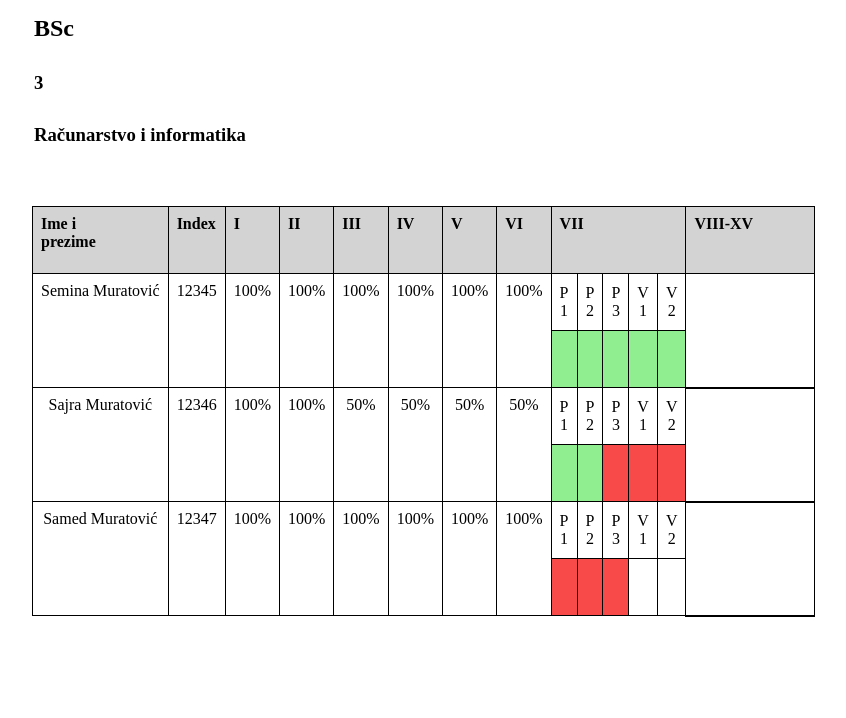
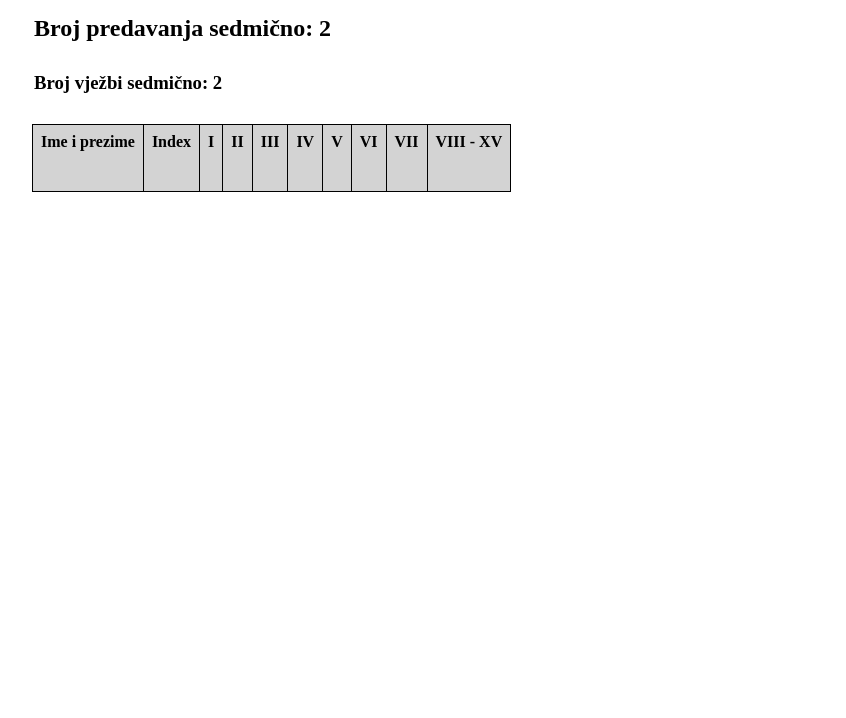
Before and after one commit to smuratovic3/Attendance-Manager, a plain HTML site: page html/prisustvo.html in a window 1280 px wide. Shown: the part 82-800 px from the top of the page, without its empty margins (6-852 px from the left). Drawn offline with Linux system fonts and the light colour scheme.

Commit message:
Pocetna implementacija, dodano iscrtavanje headera tabele

```diff
--- a/html/prisustvo.html
+++ b/html/prisustvo.html
@@ -1,14 +1,14 @@
 <!DOCTYPE html>
 <html lang="en">
-
   <head>
-    <meta name ="viewport" content="width-device-width, initial-scale=1">
-    <link rel="stylesheet" type="text/css" href="../css/prisustvo.css">
+    <meta name="viewport" content="width=device-width, initial-scale=1" />
+    <link rel="stylesheet" type="text/css" href="../css/prisustvo.css" />
     <title>Prisustvo</title>
   </head>
 
   <body>
-    <h1>Web tehnologije </h1>
+    <div id="divSadrzaj">
+      <h1>Web tehnologije</h1>
       <h2>BSc</h2>
       <h3>3</h3>
       <h3>Računarstvo i informatika</h3>
@@ -16,7 +16,7 @@
       <div class="tabela">
         <table>
           <tr>
-            <th class="prva_kol">Ime i <br>prezime</th>
+            <th class="prva_kol">Ime i <br />prezime</th>
             <th>Index</th>
             <th>I</th>
             <th>II</th>
@@ -28,21 +28,35 @@
             <th colspan="8">VIII-XV</th>
           </tr>
 
-
           <tr>
-            <td rowspan="2" style="vertical-align: top;">Semina Muratović</td>
-            <td rowspan="2" style="vertical-align: top;">12345</td>
-            <td rowspan="2" style="vertical-align: top;">100%</td>
-            <td rowspan="2" style="vertical-align: top;">100%</td>
-            <td rowspan="2" style="vertical-align: top;">100%</td>
-            <td rowspan="2" style="vertical-align: top;">100%</td>
-            <td rowspan="2" style="vertical-align: top;">100%</td>
-            <td rowspan="2" style="vertical-align: top;">100%</td>
-            <td class="sedma">P <br> 1</td>
-            <td class="sedma">P <br> 2</td>
-            <td class="sedma">P <br> 3</td>
-            <td class="sedma">V <br> 1</td>
-            <td class="sedma">V <br> 2</td>
+            <td rowspan="2" style="vertical-align: top">Semina Muratović</td>
+            <td rowspan="2" style="vertical-align: top">12345</td>
+            <td rowspan="2" style="vertical-align: top">100%</td>
+            <td rowspan="2" style="vertical-align: top">100%</td>
+            <td rowspan="2" style="vertical-align: top">100%</td>
+            <td rowspan="2" style="vertical-align: top">100%</td>
+            <td rowspan="2" style="vertical-align: top">100%</td>
+            <td rowspan="2" style="vertical-align: top">100%</td>
+            <td class="sedma">
+              P <br />
+              1
+            </td>
+            <td class="sedma">
+              P <br />
+              2
+            </td>
+            <td class="sedma">
+              P <br />
+              3
+            </td>
+            <td class="sedma">
+              V <br />
+              1
+            </td>
+            <td class="sedma">
+              V <br />
+              2
+            </td>
             <td rowspan="2" class="zadnja"></td>
             <td rowspan="2" class="zadnja"></td>
             <td rowspan="2" class="zadnja"></td>
@@ -61,19 +75,34 @@
           </tr>
 
           <tr>
-            <td rowspan="2" style="vertical-align: top;">Sajra Muratović</td>
-            <td rowspan="2" style="vertical-align: top;">12346</td>
-            <td rowspan="2" style="vertical-align: top;">100%</td>
-            <td rowspan="2" style="vertical-align: top;">100%</td>
-            <td rowspan="2" style="vertical-align: top;">50%</td>
-            <td rowspan="2" style="vertical-align: top;">50%</td>
-            <td rowspan="2" style="vertical-align: top;">50%</td>
-            <td rowspan="2" style="vertical-align: top;">50%</td>
-            <td class="sedma">P <br> 1</td>
-            <td class="sedma">P <br> 2</td>
-            <td class="sedma">P <br> 3</td>
-            <td class="sedma">V <br> 1</td>
-            <td class="sedma">V <br> 2</td>
+            <td rowspan="2" style="vertical-align: top">Sajra Muratović</td>
+            <td rowspan="2" style="vertical-align: top">12346</td>
+            <td rowspan="2" style="vertical-align: top">100%</td>
+            <td rowspan="2" style="vertical-align: top">100%</td>
+            <td rowspan="2" style="vertical-align: top">50%</td>
+            <td rowspan="2" style="vertical-align: top">50%</td>
+            <td rowspan="2" style="vertical-align: top">50%</td>
+            <td rowspan="2" style="vertical-align: top">50%</td>
+            <td class="sedma">
+              P <br />
+              1
+            </td>
+            <td class="sedma">
+              P <br />
+              2
+            </td>
+            <td class="sedma">
+              P <br />
+              3
+            </td>
+            <td class="sedma">
+              V <br />
+              1
+            </td>
+            <td class="sedma">
+              V <br />
+              2
+            </td>
             <td rowspan="2" class="zadnja"></td>
             <td rowspan="2" class="zadnja"></td>
             <td rowspan="2" class="zadnja"></td>
@@ -92,19 +121,34 @@
           </tr>
 
           <tr>
-            <td rowspan="2" style="vertical-align: top;">Samed Muratović</td>
-            <td rowspan="2" style="vertical-align: top;">12347</td>
-            <td rowspan="2" style="vertical-align: top;">100%</td>
-            <td rowspan="2" style="vertical-align: top;">100%</td>
-            <td rowspan="2" style="vertical-align: top;">100%</td>
-            <td rowspan="2" style="vertical-align: top;">100%</td>
-            <td rowspan="2" style="vertical-align: top;">100%</td>
-            <td rowspan="2" style="vertical-align: top;">100%</td>
-            <td class="sedma">P <br> 1</td>
-            <td class="sedma">P <br> 2</td>
-            <td class="sedma">P <br> 3</td>
-            <td class="sedma">V <br> 1</td>
-            <td class="sedma">V <br> 2</td>
+            <td rowspan="2" style="vertical-align: top">Samed Muratović</td>
+            <td rowspan="2" style="vertical-align: top">12347</td>
+            <td rowspan="2" style="vertical-align: top">100%</td>
+            <td rowspan="2" style="vertical-align: top">100%</td>
+            <td rowspan="2" style="vertical-align: top">100%</td>
+            <td rowspan="2" style="vertical-align: top">100%</td>
+            <td rowspan="2" style="vertical-align: top">100%</td>
+            <td rowspan="2" style="vertical-align: top">100%</td>
+            <td class="sedma">
+              P <br />
+              1
+            </td>
+            <td class="sedma">
+              P <br />
+              2
+            </td>
+            <td class="sedma">
+              P <br />
+              3
+            </td>
+            <td class="sedma">
+              V <br />
+              1
+            </td>
+            <td class="sedma">
+              V <br />
+              2
+            </td>
             <td rowspan="2" class="zadnja"></td>
             <td rowspan="2" class="zadnja"></td>
             <td rowspan="2" class="zadnja"></td>
@@ -123,6 +167,9 @@
           </tr>
         </table>
       </div>
+    </div>
+
+    <script src="../scripts/TabelaPrisustvo.js"></script>
+    <script src="../scripts/prisustvo.js"></script>
   </body>
-
 </html>
--- a/scripts/TabelaPrisustvo.js
+++ b/scripts/TabelaPrisustvo.js
@@ -0,0 +1,118 @@
+let TabelaPrisustvo = function (divRef, podaci) {
+  const MAKSIMALNI_BROJ_SEDMICA = 15;
+
+  // Provjeri da li je div prazan
+  if (divRef.hasChildNodes()) {
+    divRef.innerHTML = "";
+  }
+
+  function arapskiURimski(broj) {
+    switch (broj) {
+      case 1:
+        return "I";
+      case 2:
+        return "II";
+      case 3:
+        return "III";
+      case 4:
+        return "IV";
+      case 5:
+        return "V";
+      case 6:
+        return "VI";
+      case 7:
+        return "VII";
+      case 8:
+        return "VIII";
+      case 9:
+        return "IX";
+      case 10:
+        return "X";
+      case 11:
+        return "XI";
+      case 12:
+        return "XII";
+      case 13:
+        return "XIII";
+      case 14:
+        return "XIV";
+      case 15:
+        return "XV";
+      default:
+        return "-";
+    }
+  }
+
+  // Lista sedmica
+  // Koristi se i u ostatku koda!
+  let sedmice = [];
+  for (let j = 0; j < podaci.prisustva.length; j++) {
+    const unos = podaci.prisustva[j];
+    if (!sedmice.includes(unos.sedmica)) {
+      sedmice.push(unos.sedmica);
+    }
+  }
+  sedmice.sort();
+
+  //naziv predmeta i broj predavanja i vjezbi sedmicno
+  var predmet = document.createElement("h1");
+  predmet.textContent = podaci.predmet;
+  divSadrzaj.appendChild(predmet);
+
+  var brPredSedm = document.createElement("h2");
+  brPredSedm.textContent =
+    "Broj predavanja sedmično: " + podaci.brojPredavanjaSedmicno;
+  divSadrzaj.appendChild(brPredSedm);
+
+  var brVjSedm = document.createElement("h3");
+  brVjSedm.textContent = "Broj vježbi sedmično: " + podaci.brojVjezbiSedmicno;
+  divSadrzaj.appendChild(brVjSedm);
+
+  let table = document.createElement("table");
+
+  // ===================
+  // HEADER
+  // ===================
+
+  let headerTr = document.createElement("tr");
+
+  //   IME
+  let nameHeader = document.createElement("th");
+  nameHeader.innerHTML = "Ime i prezime";
+  nameHeader.classList.add("prva_kol");
+  headerTr.appendChild(nameHeader);
+
+  // INDEX
+  let indexHeader = document.createElement("th");
+  indexHeader.innerHTML = "Index";
+  headerTr.appendChild(indexHeader);
+
+  // PRVA DO PREDZADNJA SEDMICE
+  for (let i = 0; i < sedmice.length - 1; i++) {
+    const sedmica = sedmice[i];
+    let header = document.createElement("th");
+    header.innerHTML = arapskiURimski(sedmica);
+    headerTr.appendChild(header);
+  }
+
+  // ZADNJA DETALJNA SEDMICA
+  let lastHeader = document.createElement("th");
+  lastHeader.innerHTML = arapskiURimski(sedmice.length);
+  lastHeader.colSpan =
+    podaci.brojPredavanjaSedmicno + podaci.brojVjezbiSedmicno;
+  headerTr.appendChild(lastHeader);
+
+  // PREOSTALI BROJ PRAZNIH SEDMICA (UKOLIKO IH IMA)
+  if (MAKSIMALNI_BROJ_SEDMICA - sedmice.length > 0) {
+    let header = document.createElement("th");
+    header.innerHTML =
+      arapskiURimski(sedmice.length + 1) +
+      " - " +
+      arapskiURimski(MAKSIMALNI_BROJ_SEDMICA);
+    headerTr.appendChild(header);
+  }
+
+  // DODAJ HEADER NA TABELU
+  table.appendChild(headerTr);
+  divRef.appendChild(table);
+};
--- a/scripts/prisustvo.js
+++ b/scripts/prisustvo.js
@@ -0,0 +1,106 @@
+let div = document.getElementById("divSadrzaj");
+let objekat = {
+  studenti: [
+    {
+      ime: "Neko Nekic",
+      index: 12345,
+    },
+    {
+      ime: "Drugi Neko",
+      index: 12346,
+    },
+  ],
+  prisustva: [
+    {
+      sedmica: 1,
+      predavanja: 2,
+      vjezbe: 1,
+      index: 12345,
+    },
+    {
+      sedmica: 1,
+      predavanja: 2,
+      vjezbe: 2,
+      index: 12346,
+    },
+
+    {
+      sedmica: 2,
+      predavanja: 2,
+      vjezbe: 0,
+      index: 12345,
+    },
+    {
+      sedmica: 2,
+      predavanja: 2,
+      vjezbe: 0,
+      index: 12346,
+    },
+    {
+      sedmica: 3,
+      predavanja: 2,
+      vjezbe: 0,
+      index: 12345,
+    },
+    {
+      sedmica: 3,
+      predavanja: 2,
+      vjezbe: 0,
+      index: 12346,
+    },
+    {
+      sedmica: 4,
+      predavanja: 2,
+      vjezbe: 0,
+      index: 12345,
+    },
+    {
+      sedmica: 4,
+      predavanja: 2,
+      vjezbe: 0,
+      index: 12346,
+    },
+    {
+      sedmica: 5,
+      predavanja: 2,
+      vjezbe: 0,
+      index: 12345,
+    },
+    {
+      sedmica: 5,
+      predavanja: 2,
+      vjezbe: 0,
+      index: 12346,
+    },
+    {
+      sedmica: 6,
+      predavanja: 2,
+      vjezbe: 0,
+      index: 12345,
+    },
+    {
+      sedmica: 6,
+      predavanja: 2,
+      vjezbe: 0,
+      index: 12346,
+    },
+    {
+      sedmica: 7,
+      predavanja: 2,
+      vjezbe: 0,
+      index: 12345,
+    },
+    {
+      sedmica: 7,
+      predavanja: 2,
+      vjezbe: 0,
+      index: 12346,
+    },
+  ],
+  predmet: "Razvoj mobilnih aplikacija",
+  brojPredavanjaSedmicno: 2,
+  brojVjezbiSedmicno: 2,
+};
+
+//instanciranje
+let prisustvo = TabelaPrisustvo(div, objekat);
```
Lines whose indentation alone changed are shown as unchanged.
